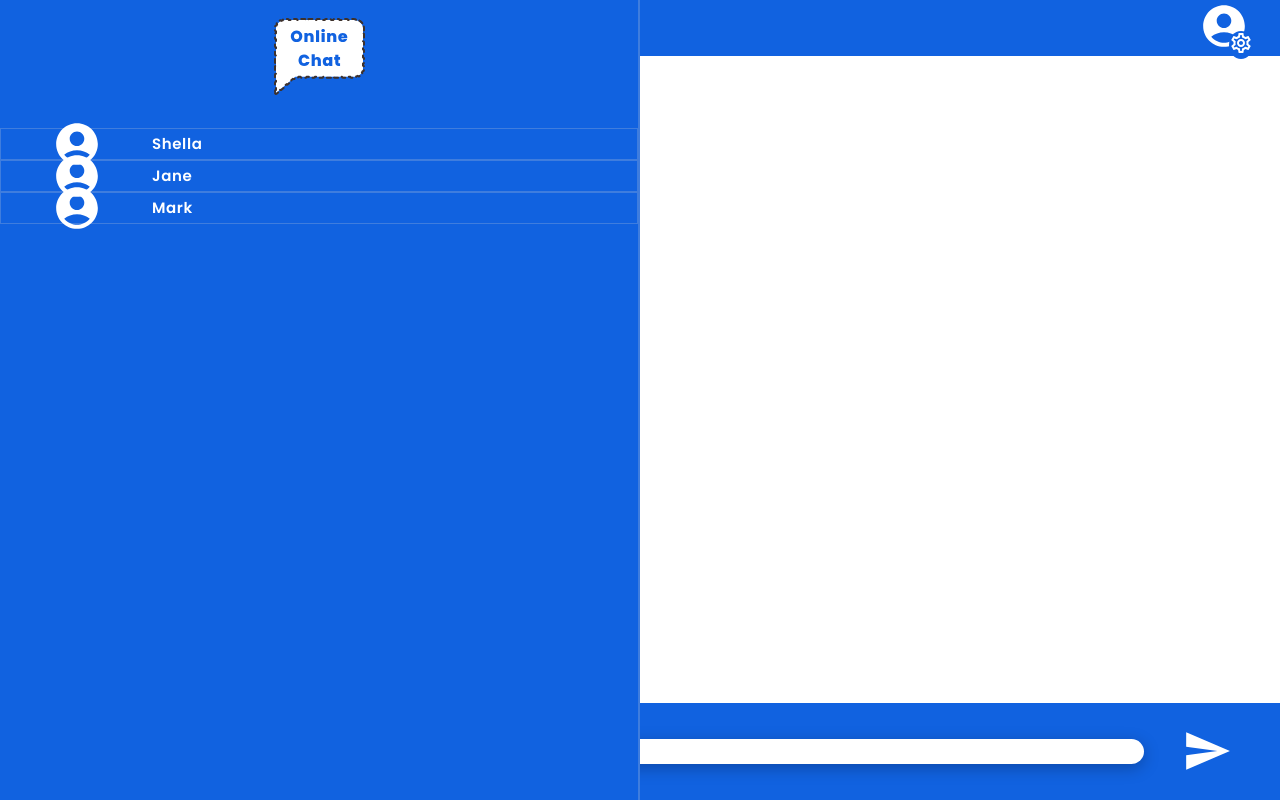
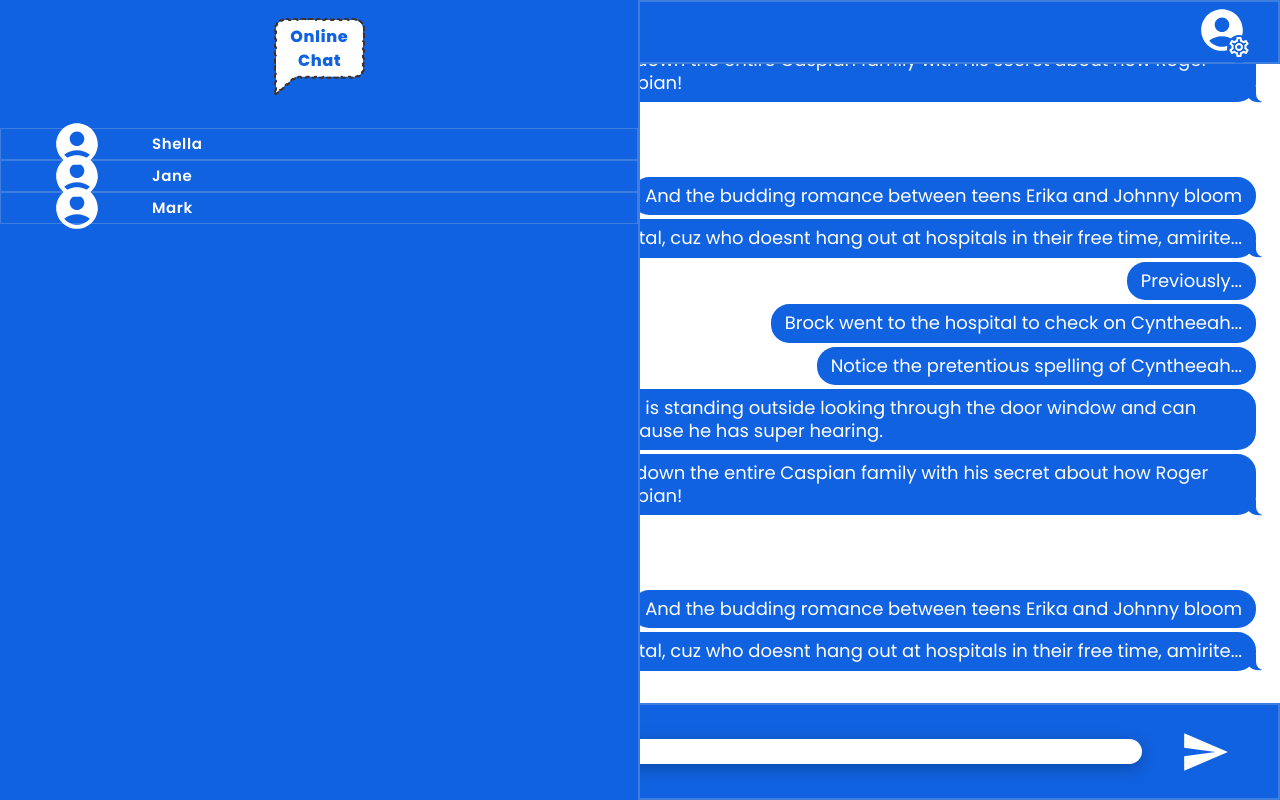
Before and after one commit to Kachielite/chat-app-frontend, a React (Create React App) app: page /chat in a window 1280 px wide. Built offline with nearby package versions, Linux system fonts and the light colour scheme.

Commit message:
Added Chat bubbles

```diff
--- /dev/null
+++ b/src/common/css/component/chatBubble.css
@@ -0,0 +1,117 @@
+.imessage {
+    background-color: #fff;
+    border-radius: 0.25rem;
+    min-height: 100%;
+    display: flex;
+    flex-direction: column;
+    justify-content: flex-end;
+    font-size: 22px;
+    margin: 0 auto 1rem;
+    width: 100%;
+    padding: 0.5rem 1.5rem;
+}
+
+.imessage p {
+    border-radius: 1.15rem;
+    line-height: 1.25;
+    max-width: 75%;
+    padding: 0.5rem .875rem;
+    position: relative;
+    word-wrap: break-word;
+    font-family: 'Poppins Regular';
+    font-size: 18px;
+    font-style: normal;
+    font-weight: 500;
+}
+
+.imessage p::before,
+.imessage p::after {
+    bottom: -0.1rem;
+    content: "";
+    height: 1rem;
+    position: absolute;
+}
+
+p.from-me {
+    align-self: flex-end;
+    background-color: #1162E0;
+    color: #fff;
+}
+
+p.from-me::before {
+    border-bottom-left-radius: 0.8rem 0.7rem;
+    border-right: 1rem solid #1162E0;
+    right: -0.35rem;
+    transform: translate(0, -0.1rem);
+}
+
+p.from-me::after {
+    background-color: #fff;
+    border-bottom-left-radius: 0.5rem;
+    right: -40px;
+    transform: translate(-30px, -2px);
+    width: 10px;
+}
+
+p[class^="from-"] {
+    margin: 0.5rem 0;
+    width: fit-content;
+}
+
+p.from-me~p.from-me {
+    margin: 0.25rem 0 0;
+}
+
+p.from-me~p.from-me:not(:last-child) {
+    margin: 0.25rem 0 0;
+}
+
+p.from-me~p.from-me:last-child {
+    margin-bottom: 0.5rem;
+}
+
+p.from-them {
+    align-items: flex-start;
+    background-color: #e5e5ea;
+    color: #000;
+}
+
+p.from-them:before {
+    border-bottom-right-radius: 0.8rem 0.7rem;
+    border-left: 1rem solid #e5e5ea;
+    left: -0.35rem;
+    transform: translate(0, -0.1rem);
+}
+
+p.from-them::after {
+    background-color: #fff;
+    border-bottom-right-radius: 0.5rem;
+    left: 20px;
+    transform: translate(-30px, -2px);
+    width: 10px;
+}
+
+p[class^="from-"].emoji {
+    background: none;
+    font-size: 2.5rem;
+}
+
+p[class^="from-"].emoji::before {
+    content: none;
+}
+
+.no-tail::before {
+    display: none;
+}
+
+.margin-b_none {
+    margin-bottom: 0 !important;
+}
+
+.margin-b_one {
+    margin-bottom: 1rem !important;
+}
+
+.margin-t_one {
+    margin-top: 1rem !important;
+}
--- a/src/common/css/pages/chat.css
+++ b/src/common/css/pages/chat.css
@@ -56,7 +56,7 @@
 }
 
 .navbar {
-    height: 7%;
+    height: 8%;
     width: 100%;
     background-color: #1162E0;
     display: flex;
@@ -64,11 +64,13 @@
     align-items: center;
     color: #FFFFFF;
     padding: 10px 11px;
+    border: 2px solid rgba(217, 217, 217, 0.23);
 }
 
 .settings_container {
     position: relative;
     cursor: pointer;
+    z-index: 1000;
 }
 
 .settings {
@@ -118,6 +120,7 @@
 .chat {
     height: 100%;
     width: 100%;
+    overflow-y: auto;
 }
 
 .chat_input {
@@ -129,6 +132,7 @@
     height: 15%;
     width: 100%;
     background-color: #1162E0;
+    border: 2px solid rgba(217, 217, 217, 0.23);
 }
 
 .chat_input input {
--- /dev/null
+++ b/src/components/chatBubble.js
@@ -0,0 +1,81 @@
+import { useEffect, useRef } from "react";
+import "../common/css/component/chatBubble.css";
+
+const ChatBubble = () => {
+  const lastMessage = useRef(null);
+
+  useEffect(() => {
+    lastMessage.current?.scrollIntoView();
+  }, []);
+
+  return (
+    <>
+      <div class="imessage">
+        <p class="from-them">
+          It was loud. We just laid there and said is this an earthquake?
+          I think this is an earthquake.
+        </p>
+        <p class="from-me">Like is this an earthquake just go back to sleep</p>
+        <p class="from-them margin-b_one">
+          Its more like this is an earthquake. Check the Internet.
+          Yup. Earthquake. This is the size. This is the epicenter. Check social
+          media. Make sure the East Coast knows Im alive. Okay, try and
+          go back to sleep.
+        </p>
+        <p class="from-me">Glad youre safe</p>
+        <p class="from-me">Time to write some code where I left off</p>
+        <p class="from-me no-tail margin-b_none">Previously...</p>
+        <p class="from-me no-tail">
+          Brock went to the hospital to check on Cyntheeah...
+        </p>
+        <p class="from-me no-tail">
+          Notice the pretentious spelling of Cyntheeah...
+        </p>
+        <p class="from-me no-tail">
+          While in her hospital room, Diego is standing outside looking through
+          the door window and can hear the entire conversation because he has
+          super hearing.
+        </p>
+        <p class="from-me margin-b_none">
+          Elsewhere, Biff has plans to take down the entire Caspian family with
+          his secret about how Roger Caspian used to be...REGINA Caspian!
+        </p>
+        <p class="from-them margin-b_one margin-t_one">Haha</p>
+        <p class="from-me no-tail">
+          And the budding romance between teens Erika and Johnny bloom
+        </p>
+        <p class="from-me">
+          Back at the hospital, cuz who doesnt hang out at hospitals in
+          their free time, amirite...
+        </p>
+        <p class="from-me no-tail margin-b_none">Previously...</p>
+        <p class="from-me no-tail">
+          Brock went to the hospital to check on Cyntheeah...
+        </p>
+        <p class="from-me no-tail">
+          Notice the pretentious spelling of Cyntheeah...
+        </p>
+        <p class="from-me no-tail">
+          While in her hospital room, Diego is standing outside looking through
+          the door window and can hear the entire conversation because he has
+          super hearing.
+        </p>
+        <p class="from-me margin-b_none">
+          Elsewhere, Biff has plans to take down the entire Caspian family with
+          his secret about how Roger Caspian used to be...REGINA Caspian!
+        </p>
+        <p class="from-them margin-b_one margin-t_one">Haha</p>
+        <p class="from-me no-tail">
+          And the budding romance between teens Erika and Johnny bloom
+        </p>
+        <p class="from-me">
+          Back at the hospital, cuz who doesnt hang out at hospitals in
+          their free time, amirite...
+        </p>
+      </div>
+      <div ref={lastMessage} />
+    </>
+  );
+};
+
+export default ChatBubble;
--- a/src/pages/ChatScreen.js
+++ b/src/pages/ChatScreen.js
@@ -1,5 +1,6 @@
 import { useState } from "react";
 import Options from "../components/options";
+import ChatBubble from "../components/chatBubble";
 import useWindowDimensions from "../utils/useWindowsDimensions";
 import SettingsOutlinedIcon from "@mui/icons-material/SettingsOutlined";
 import LogoutOutlinedIcon from "@mui/icons-material/LogoutOutlined";
@@ -137,7 +138,9 @@ const ChatScreen = () => {
             )}
           </div>
         </div>
-        <div className="chat"></div>
+        <div className="chat">
+          <ChatBubble/>
+        </div>
         <div className="chat_input">
           <input
             type="text"
```
